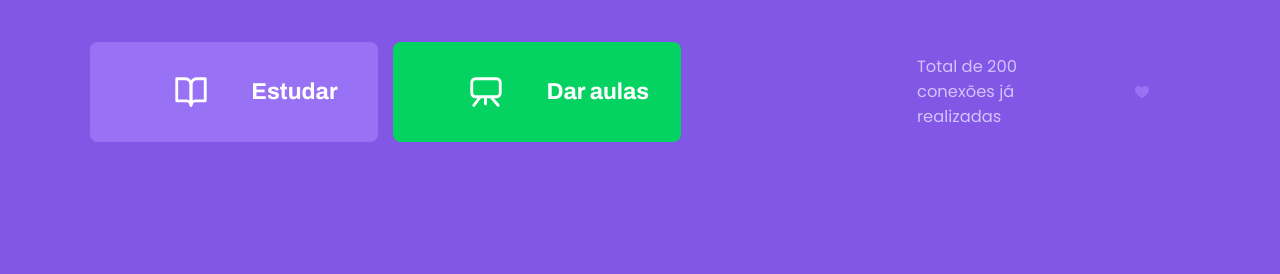
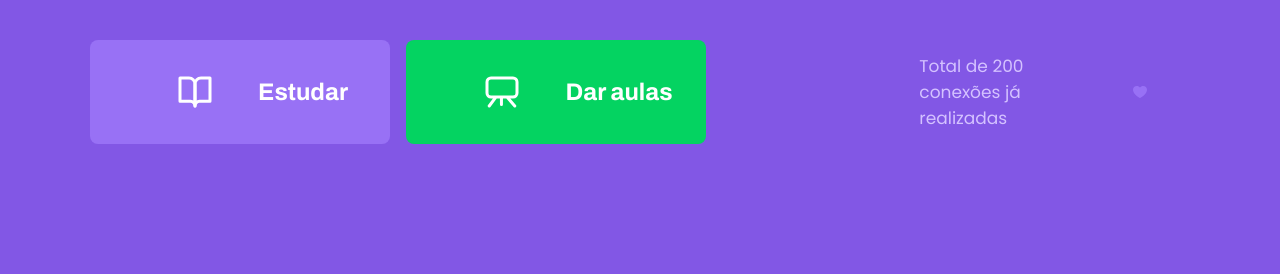
Before and after one commit to ItanuRomero/Proffy-Project, a plain HTML site: page index.html in a window 1280 px wide. Shown: the part 526-800 px from the top of the page. Drawn offline with Linux system fonts and the light colour scheme.

Commit message:
update font-size

```diff
--- a/styles/main.css
+++ b/styles/main.css
@@ -65,7 +65,7 @@ textarea {
 
 @media (min-width: 700px) {
     :root {
-        font-size: 60%;
+        font-size: 62.5%;
     }
     #container img {
         margin: 4.3rem;
--- a/styles/partials/page-landing.css
+++ b/styles/partials/page-landing.css
@@ -92,7 +92,7 @@
 
 @media (max-width: 699px) {
     :root {
-        font-size: 50%; /* modificando as medidas rem */
+        font-size: 40%; /* modificando as medidas rem */
     }
 }
 
```
